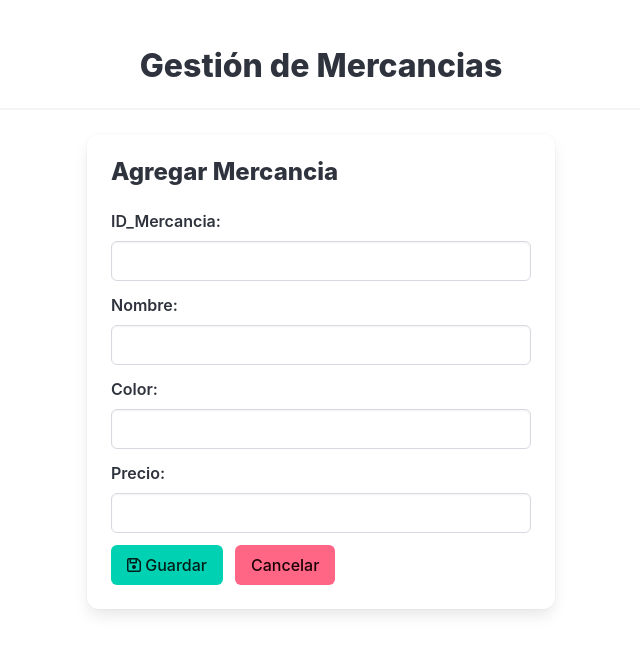
After one commit to Garcia-Perez-Emiliano/Practica_20-02-206, a Flask app: page /new in a window 1280 px wide. The commit adds this page. Shown: the top 654 px of the page, without its empty margins (319-959 px from the left). Run offline with Flask 3, Linux system fonts and the light colour scheme; some libraries are stand-ins or nearby versions.

Commit message:
Ac. Create, Update, Delete

```diff
--- a/app.py
+++ b/app.py
@@ -35,55 +35,54 @@ class Mercancia(db.Model):
 #Ruta raiz
 @app.route('/')
 def index():
-    #Trae todos los estudiantes
+    #Trae todas las mercacias
     mercancias = Mercancia.query.all()
-    #return estudiantes
+    #return mercacias
     return render_template('index.html', mercancias = mercancias)
-"""
 
-#Ruta /alumnos crear un nuevo alumno
-@app.route('/estudiantes/new', methods=['GET','POST'])
-def create_estudiante():
+
+#Ruta crear nueva mercacia
+@app.route('/new', methods=['GET','POST'])
+def create_mercancia():
     if request.method == 'POST':
-        #Agregar Estudiante
-        no_control = request.form['no_control']
+        #Agregar Mercancias
+        id_mercancia = request.form['id_mercancia']
         nombre = request.form['nombre']
-        ap_paterno = request.form['ap_paterno']
-        ap_materno = request.form['ap_materno']
-        semestre = request.form['semestre']
+        color = request.form['color']
+        precio = request.form['precio']
 
-        nvo_estudiante = Estudiante(no_control=no_control, nombre=nombre, ap_paterno=ap_paterno, ap_materno= ap_materno, semestre= semestre)
+        nvo_mercancia = Mercancia(id_mercancia=id_mercancia, nombre=nombre, color=color, precio= precio)
 
-        db.session.add(nvo_estudiante)
+        db.session.add(nvo_mercancia)
         db.session.commit()
 
         return redirect(url_for('index'))
 
     #Aqui sigue si es GET
-    return render_template('create_estudiante.html')
+    return render_template('create_mercancia.html')
 
-#Actualizar estudiante
-@app.route('/estudiantes/update/<string:no_control>', methods=['GET','POST'])
-def update_estudiante(no_control):
-    estudiante = Estudiante.query.get(no_control)
+
+#Actualizar mercancia
+@app.route('/update/<string:id_mercancia>', methods=['GET','POST'])
+def update_mercancia(id_mercancia):
+    mercancia = Mercancia.query.get(id_mercancia)
     if request.method == 'POST':
-        estudiante.nombre = request.form['nombre']
-        estudiante.ap_paterno = request.form['ap_paterno']
-        estudiante.ap_materno = request.form['ap_materno']
-        estudiante.semestre = request.form['semestre']
+        mercancia.nombre = request.form['nombre']
+        mercancia.color = request.form['color']
+        mercancia.precio = request.form['precio']
         db.session.commit()
         return redirect(url_for('index'))
-    return render_template('update_estudiante.html', estudiante=estudiante)
+    return render_template('update_mercancia.html', mercancia=mercancia)
 
-#Eliminar estudiante
-@app.route('/estudiantes/delete/<string:no_control>')
-def delete_estudiante(no_control):
-    estudiante = Estudiante.query.get(no_control)
-    if estudiante:
-        db.session.delete(estudiante)
+#Eliminar mercancia
+@app.route('/delete/<string:id_mercancia>')
+def delete_mercancia(id_mercancia):
+    mercancia = Mercancia.query.get(id_mercancia)
+    if mercancia:
+        db.session.delete(mercancia)
         db.session.commit()
     return redirect(url_for('index'))
-"""
+
 
 if __name__ == '__main__':
     app.run(debug=True)
--- /dev/null
+++ b/templates/create_mercancia.html
@@ -0,0 +1,66 @@
+{% extends 'base.html' %}
+{% block title %}Agregar Estudiante{% endblock %}
+
+{% block content %}
+
+<div class="columns is-centered">
+    <div class="column is-half">
+
+        <div class="card">
+            <div class="card-content">
+
+                <p class="title is-4">Agregar Mercancia</p>
+
+                <form action="{{ url_for('create_mercancia') }}" method="POST">
+
+                    <div class="field">
+                        <label class="label">ID_Mercancia:</label>
+                        <div class="control">
+                            <input class="input" type="text" id="id_mercancia" name="id_mercancia" required>
+                        </div>
+                    </div>
+
+                    <div class="field">
+                        <label class="label">Nombre:</label>
+                        <div class="control">
+                            <input class="input" type="text" id="color" name="nombre" required>
+                        </div>
+                    </div>
+
+                    <div class="field">
+                        <label class="label">Color:</label>
+                        <div class="control">
+                            <input class="input" type="text" id="color" name="color" required>
+                        </div>
+                    </div>
+
+                    <div class="field">
+                        <label class="label">Precio:</label>
+                        <div class="control">
+                            <input class="input" type="text" id="precio" name="precio" required>
+                        </div>
+                    </div>
+
+                    <div class="field is-grouped">
+                        <div class="control">
+                            <button type="submit" class="button is-primary">
+                                <i class="fa-regular fa-floppy-disk"></i>
+                                  &nbsp;Guardar
+                            </button>
+                        </div>
+                        <div class="control">
+                            <a href="{{ url_for('index') }}" class="button is-danger">
+                                Cancelar
+                            </a>
+                        </div>
+                    </div>
+
+                </form>
+
+            </div>
+        </div>
+
+    </div>
+</div>
+
+{% endblock %}
--- a/templates/index.html
+++ b/templates/index.html
@@ -3,7 +3,7 @@
 
 {% block content %}
 
-<a href="" class="button is-success mb-3">
+<a href="{{ url_for('create_mercancia') }}" class="button is-success mb-3">
     <i class="fa-solid fa-user-plus"></i>
         &nbsp;Agregar Mercancias
 </a>
@@ -31,13 +31,13 @@
 
                 <div class="buttons">
 
-                    <a href=""
+                    <a href="{{ url_for('update_mercancia', id_mercancia= mercancia.id_mercancia )}}"
                        class="button is-warning">
                        <i class="fa-solid fa-arrow-rotate-right"></i>
                        &nbsp;Actualizar
                     </a>
 
-                    <a href=""
+                    <a href="{{ url_for('delete_mercancia',id_mercancia= mercancia.id_mercancia )}}"
                        class="button is-danger">
                        <i class="fa-regular fa-trash-can"></i>&nbsp;Eliminar
                     </a>
```
Also changed, not shown: templates/update_mercancia.html (added, +78 -0 lines).
